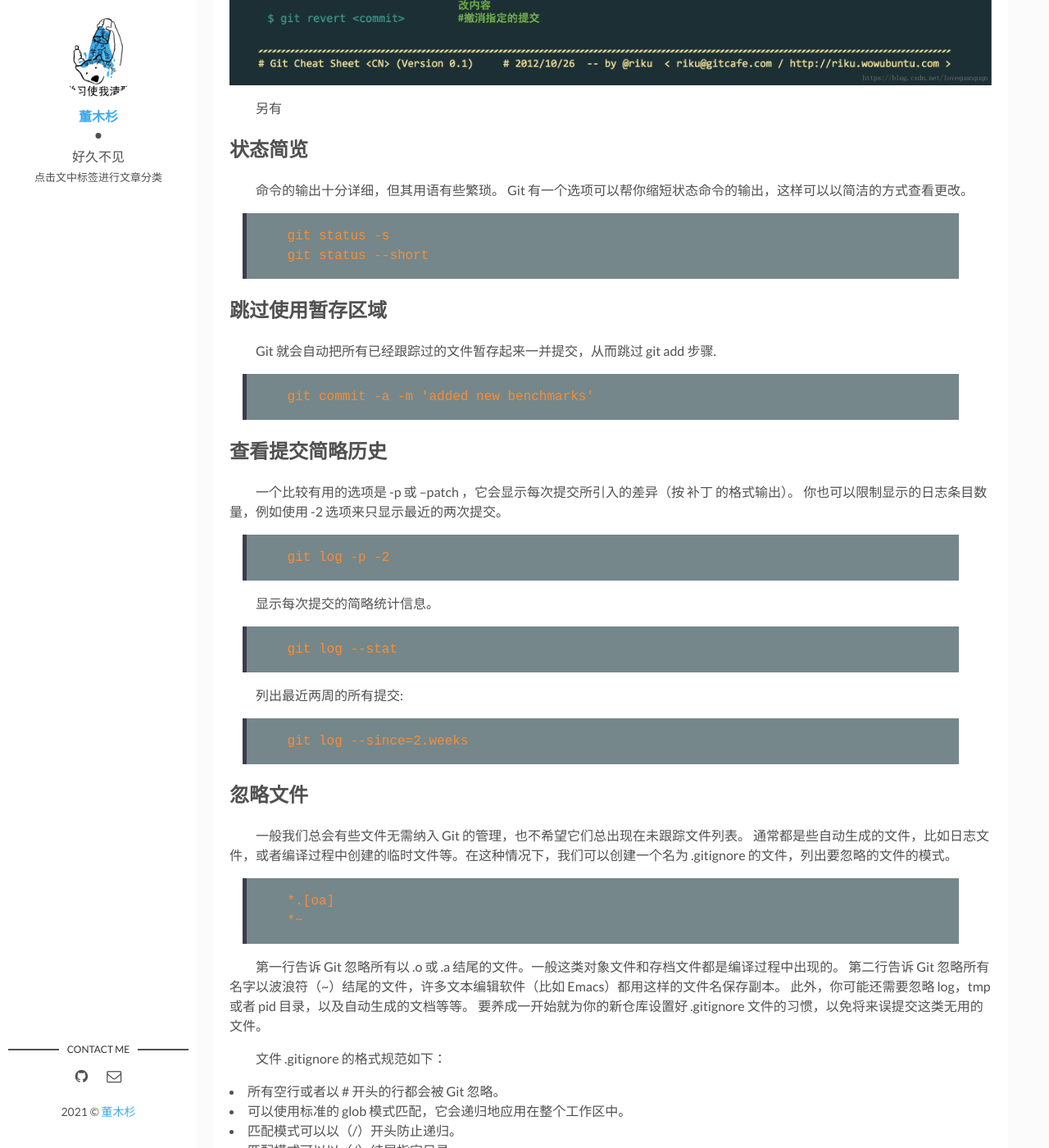
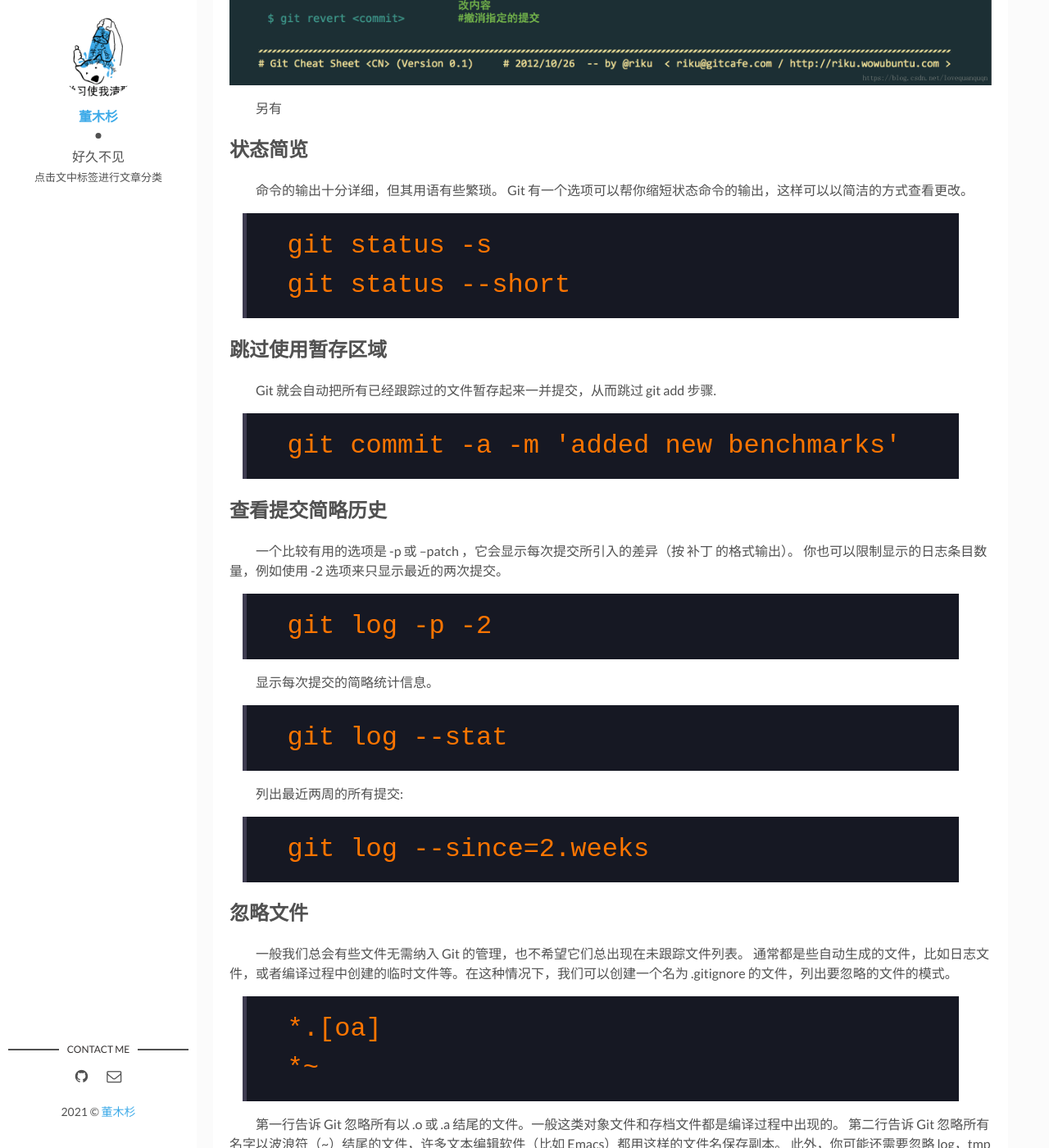
Before and after one commit to doctormus/doctormus.github.io, a Jekyll site: the page built from _posts/2021-01-24-writting6.md, in a window 1280 px wide and 1400 px high, scrolled down 1248 px. Shown: the whole window at 82% size. Built offline with Jekyll 4.4.1, drawn with Linux system fonts in a browser that asks for light colours.

Commit message:
change color of block for HTML

```diff
--- a/assets/css/main.css
+++ b/assets/css/main.css
@@ -142,10 +142,10 @@ kbd,
 samp {
   font-family: monospace, monospace;
   /* 1 */
-  font-size: 1em;
+  font-size: 2em;
   /* 2 */
   font-style: normal;
-  color: #FA8C35;
+  color: #FF7500;
 }
 
 /**
@@ -807,7 +807,7 @@ blockquote {
   padding-left: 1.1rem;
   margin-left: 1rem;
   font-style: normal;
-  background-color: #75878A;
+  background-color: #161823;
 }
 
 pre {
```
